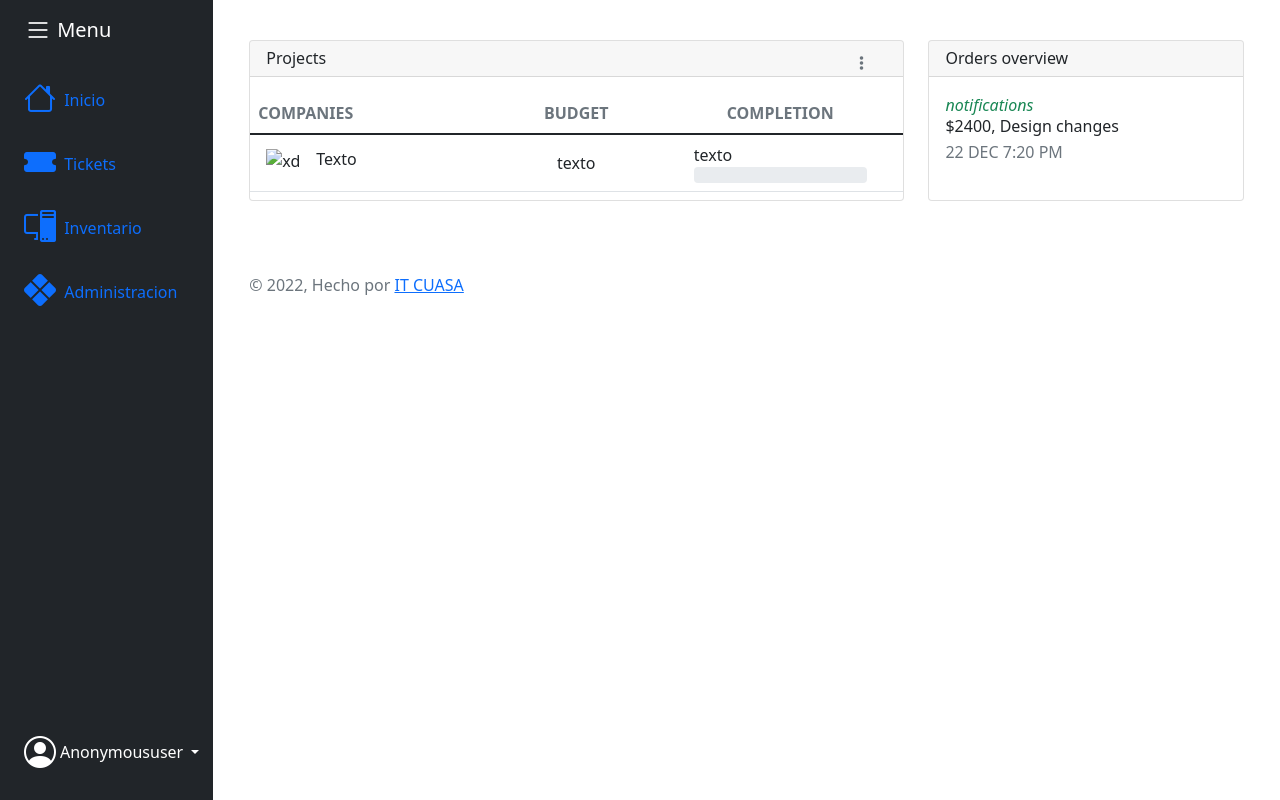
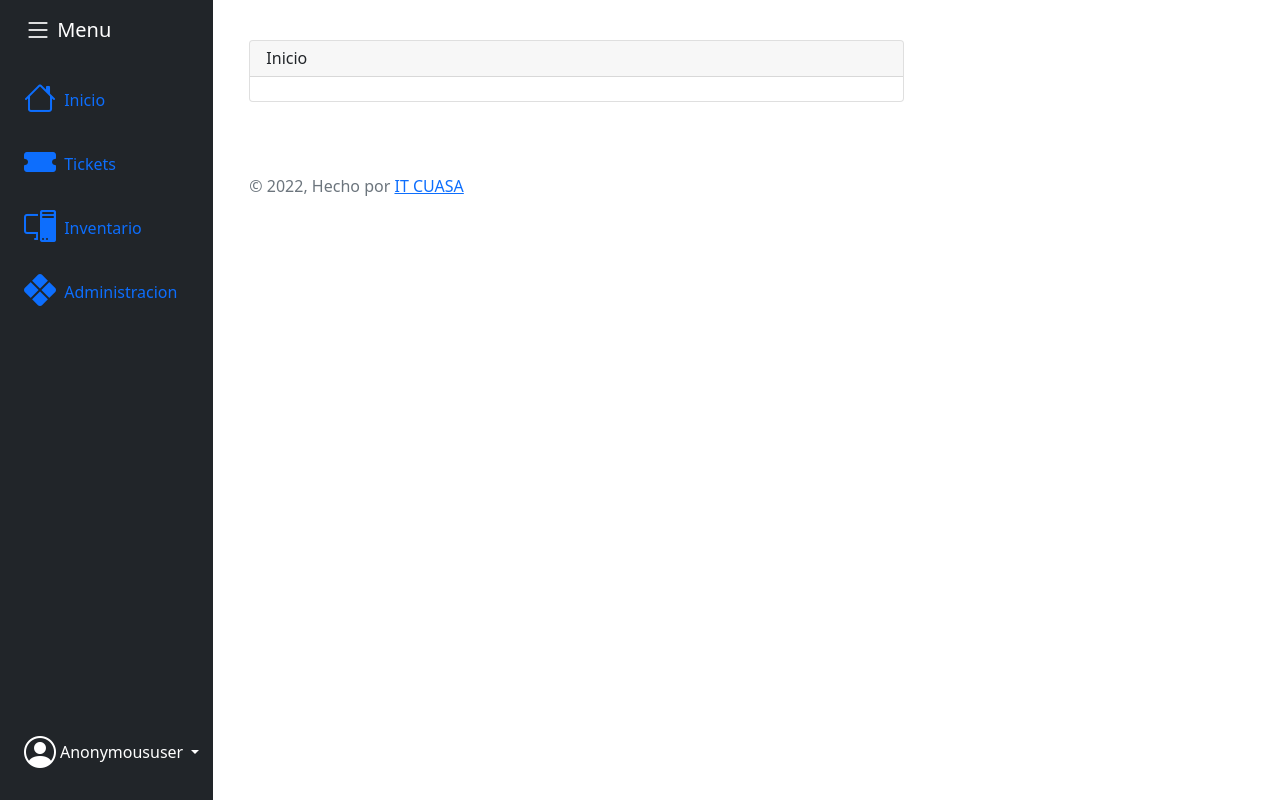
Before and after one commit to pablo13233/cuasa_soft, a Django app: template templates/home/home.html in a window 1280 px wide. Run offline with Django 3.2, Linux system fonts and the light colour scheme; the template is opened without the code that fills it, so the values that code supplies are empty; some libraries are stand-ins or nearby versions.

Commit message:
Update home.html

```diff
--- a/templates/home/home.html
+++ b/templates/home/home.html
@@ -15,97 +15,17 @@ Inicio
                 <div class="card-header pb-0">
                     <div class="row">
                         <div class="col-lg-6 col-7">
-                            <h6>Projects</h6>
+                            <h6>Inicio</h6>
                         </div>
-                        <div class="col-lg-6 col-5 my-auto text-end">
-                            <div class="dropdown float-lg-end pe-4">
-                                <a class="cursor-pointer" id="dropdownTable" data-bs-toggle="dropdown"
-                                    aria-expanded="false">
-                                    <i class="fa fa-ellipsis-v text-secondary"></i>
-                                </a>
-                                <ul class="dropdown-menu px-2 py-3 ms-sm-n4 ms-n5" aria-labelledby="dropdownTable">
-                                    <li><a class="dropdown-item border-radius-md" href="javascript:;">Action</a></li>
-                                    <li><a class="dropdown-item border-radius-md" href="javascript:;">Another action</a>
-                                    </li>
-                                    <li><a class="dropdown-item border-radius-md" href="javascript:;">Something else
-                                            here</a></li>
-                                </ul>
-                            </div>
-                        </div>
+
                     </div>
                 </div>
                 <div class="card-body px-0 pb-2">
-                    <div class="table-responsive">
-                        <table class="table align-items-center mb-0">
-                            <thead>
-                                <tr>
-                                    <th class="text-uppercase text-secondary text-xxs font-weight-bolder opacity-7">
-                                        Companies</th>
-                                    <th
-                                        class="text-center text-uppercase text-secondary text-xxs font-weight-bolder opacity-7">
-                                        Budget
-                                    </th>
-                                    <th
-                                        class="text-center text-uppercase text-secondary text-xxs font-weight-bolder opacity-7">
-                                        Completion</th>
-                                </tr>
-                            </thead>
-                            <tbody>
-                                <tr>
-                                    <td>
-                                        <div class="d-flex px-2 py-1">
-                                            <div>
-                                                <img src=""
-                                                    class="avatar avatar-sm me-3" alt="xd">
-                                            </div>
-                                            <div class="d-flex flex-column justify-content-center">
-                                                <h6 class="mb-0 text-sm">Texto</h6>
-                                            </div>
-                                        </div>
-                                    </td>
-                                    <td class="align-middle text-center text-sm">
-                                        <span class="text-xs font-weight-bold"> texto </span>
-                                    </td>
-                                    <td class="align-middle">
-                                        <div class="progress-wrapper w-75 mx-auto">
-                                            <div class="progress-info">
-                                                <div class="progress-percentage">
-                                                    <span class="text-xs font-weight-bold">texto</span>
-                                                </div>
-                                            </div>
-                                            <div class="progress">
-                                                <div class="progress-bar bg-gradient-info w-60" role="progressbar"
-                                                    aria-valuenow="60" aria-valuemin="0" aria-valuemax="100"></div>
-                                            </div>
-                                        </div>
-                                    </td>
-                                </tr>
-                            </tbody>
-                        </table>
-                    </div>
+
                 </div>
             </div>
         </div>
-        <div class="col-lg-4 col-md-6">
-            <div class="card h-100">
-                <div class="card-header pb-0">
-                    <h6>Orders overview</h6>
-                </div>
-                <div class="card-body p-3">
-                    <div class="timeline timeline-one-side">
-                        <div class="timeline-block mb-3">
-                            <span class="timeline-step">
-                                <i class="material-icons text-success text-gradient">notifications</i>
-                            </span>
-                            <div class="timeline-content">
-                                <h6 class="text-dark text-sm font-weight-bold mb-0">$2400, Design changes</h6>
-                                <p class="text-secondary font-weight-bold text-xs mt-1 mb-0">22 DEC 7:20 PM</p>
-                            </div>
-                        </div>
-                    </div>
-                </div>
-            </div>
-        </div>
+
     </div>
 </div>
 
```
